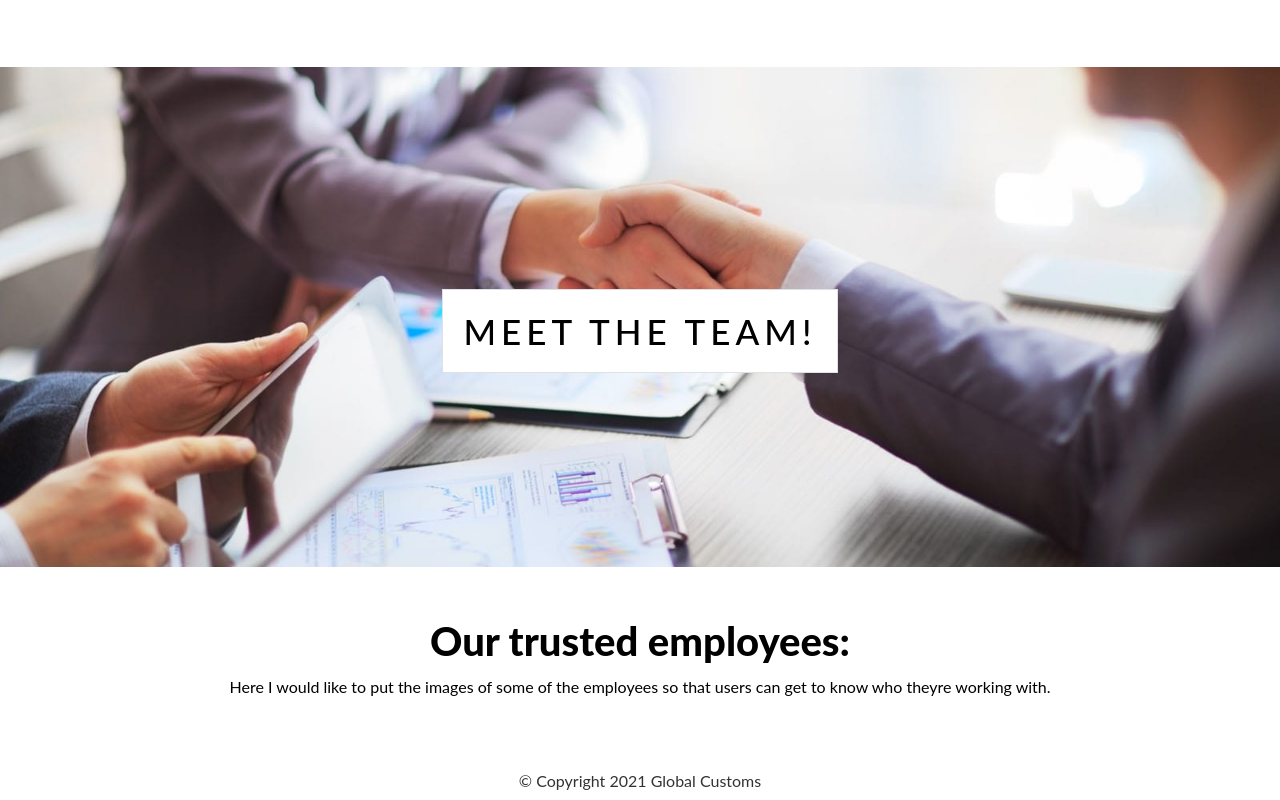
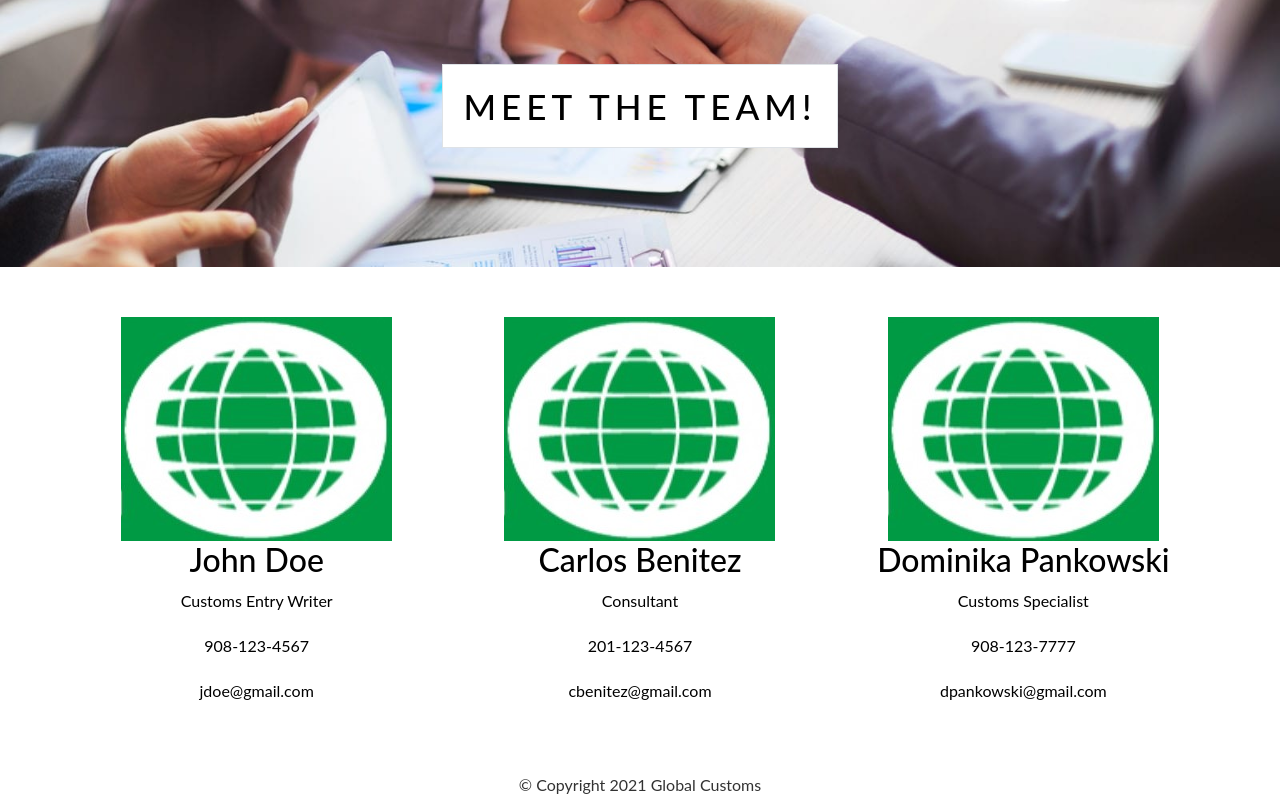
Before and after one commit to Carlosbenitez/GlobalWebsite, a React (Create React App) app: page / in a window 1280 px wide. Shown: the part 779-1579 px from the top of the page. Built offline with nearby package versions, Linux system fonts and the light colour scheme.

Commit message:
made the navbar smaller, added employee info, made the contact page work onclick, and updated images

```diff
--- a/public/css/style.css
+++ b/public/css/style.css
@@ -21,7 +21,7 @@ body, html{
 
 .pimg1{
     background-image: url(../img/ConsultingIMG.jpg);
-    height: 500px;
+    height: 350px;
     min-height: 100%;
     background-repeat: no-repeat;
 }
@@ -126,6 +126,22 @@ body, html{
     font-weight: bold;
 }
 
+/* Contact specific style */
+
+#contactbutton{
+    border-color: black;
+    color: black;
+    background-color: white;
+    margin-left: 15px;
+}
+
+#contactbutton:hover{
+    border-color: rgba(0,154,68,255);
+    background-color: rgba(0,154,68,255);
+    color: white;
+
+}
+
 /* Footer specific style */
 
 .footer{
--- a/src/App.js
+++ b/src/App.js
@@ -5,7 +5,6 @@ import Home from './pages/home/home';
 import Blog from './pages/blog/blog';
 import Licenses from './pages/licenses/licenses';
 import Services from './pages/services/services';
-import About from './pages/about/about';
 
 import { BrowserRouter as Router, Route } from "react-router-dom"
 
@@ -16,9 +15,8 @@ function App() {
 <Router>
       <Nav />
       <Route exact path={["/", "/GlobalWebsite"]} component={Home} />
-      {/* <Route path="/GlobalWebsite/about" component={About} /> */}
       <Route path="/GlobalWebsite/contact" component={Contact} />
-      <Route path="/GlobalWebsite/blog" component={Blog} />
+      {/* <Route path="/GlobalWebsite/blog" component={Blog} /> */}
       <Route path="/GlobalWebsite/licenses" component={Licenses} />
       <Route path="/GlobalWebsite/services" component={Services} />
       <Footer />
--- a/src/components/nav.js
+++ b/src/components/nav.js
@@ -5,7 +5,7 @@ import GlobalLogo from "./img/GlobalLogo.jpg"
 function Nav() {
     return (
         <nav className="navbar navbar-expand-sm">
-            <title className="navbar-brand"> <img id="navbarimg" alt="Business meeting background"src={GlobalLogo}/></title>
+            <title className="navbar-brand"> <img id="navbarimg" alt="Business meeting background" src={GlobalLogo} /></title>
             <button className="navbar-toggler" type="button" data-toggle="collapse" data-target="#navbarNavAltMarkup"
                 aria-controls="navbarNavAltMarkup" aria-expanded="false" aria-label="Toggle navigation">
                 <span className="navbar-toggler-icon"><i className="fa fa-bars"></i></span>
@@ -13,10 +13,9 @@ function Nav() {
             <div className="collapse navbar-collapse" id="navbarNavAltMarkup">
                 <div className="navbar-nav">
                     <Link to="/GlobalWebsite" className="nav-item nav-link active">Home</Link>
-                    {/* <Link to="/GlobalWebsite/about" className="nav-item nav-link">About</Link> */}
                     <Link to="/GlobalWebsite/services" className="nav-item nav-link active">Services</Link>
                     <Link to="/GlobalWebsite/licenses" className="nav-item nav-link active">Licenses</Link>
-                    <Link to="/GlobalWebsite/blog" className="nav-item nav-link active">Blog</Link>
+                    {/* <Link to="/GlobalWebsite/blog" className="nav-item nav-link active">Blog</Link> */}
                     <Link to="/GlobalWebsite/contact" className="nav-item nav-link active">Contact</Link>
                 </div>
             </div>
--- a/src/pages/about/about.js
+++ /dev/null
@@ -1,19 +0,0 @@
-import React from "react"
-
-
-function About() {
-
-    return (
-        <>
-            <h1 id=""><span id="">About Us</span></h1>
-            <h4>Customs Brokerage Services</h4>
-            <div className="contentback">
-                <article id="hometext" className="hometextbg">
-                    Global Customs Services LLC. is a full service Customs Broker. With a combined experience of over 75 years, Global Customs Services LLC. provides the import community with a unique advantage in assisting you in all your import needs.
-                </article>
-            </div>
-        </>
-    )
-}
-
-export default About
--- a/src/pages/contact/contact.js
+++ b/src/pages/contact/contact.js
@@ -4,6 +4,11 @@ import React from "react"
 
 
 function Contact() {
+    function sendTo() {
+        window.location.href = "mailto:carlosbenitez86753@yahoo.com?subject=" + document.getElementById('Subject').value + "&body=" +
+            document.getElementById('Message').value
+        window.alert("Thank you for your message!");
+    }
 
     return (
         <>
@@ -14,16 +19,18 @@ function Contact() {
                 <hr />
                 <form id="contactform">
                     <div className="form-group col-md-6">
-                        <label htmlFor="exampleFormControlInput1" className="contactlabels">Subject</label>
+                        <input type="email" className="form-control" id="Name" placeholder="Name" />
+                    </div>
+
+                    <div className="form-group col-md-6">
                         <input type="email" className="form-control" id="Subject" placeholder="Subject" />
                     </div>
 
                     <div className="form-group col-md-6">
-                        <label htmlFor="exampleFormControlTextarea1" className="contactlabels">Message:</label>
-                        <textarea className="form-control" id="Message" rows="8" placeholder="Subject"></textarea>
+                        <textarea className="form-control" id="Message" rows="8" placeholder="Write your message here:"></textarea>
                         <br />
                     </div>
-                    <button type="button" className="btn btn-primary btn-lg" id="contactbutton">Submit</button>
+                    <button type="button" className="btn btn-primary btn-lg" id="contactbutton" onClick={sendTo}>Submit</button>
                 </form>
             </div>
         </>
--- a/src/pages/home/home.js
+++ b/src/pages/home/home.js
@@ -1,13 +1,35 @@
 import React from "react"
+import logo from "./img/GlobalFavicon.jpg"
 
 function Home() {
+    const cardInfo = [
+        { image: logo, title: "John Doe", position: "Customs Entry Writer", phone: "908-123-4567", email: "jdoe@gmail.com", alt: "The Company Logo" },
 
+        { image: logo, title: "Carlos Benitez", position: "Consultant", phone: "201-123-4567", email: "cbenitez@gmail.com", alt: "The Company Logo" },
+
+        { image: logo, title: "Dominika Pankowski", position: "Customs Specialist", phone: "908-123-7777", email: "dpankowski@gmail.com", alt: "The Company Logo" },
+
+    ];
+
+
+    const renderCard = (card, index) => {
+        return (
+            <div className="col-sm-8 col-md-4 col-lg-4" >
+                <div className="content">
+                    <img src={card.image} alt={card.alt} />
+                    <h2>{card.title}</h2>
+                    <p>{card.position}</p>
+                    <p>{card.phone}</p>
+                    <p>{card.email}</p>
+                </div>
+            </div>)
+    }
     return (
         <>
             <div className="pimg1">
                 <div className="ptext">
                     <span className="border">
-                    Global Customs Services LLC.
+                        Global Customs Services LLC.
                     </span>
                 </div>
             </div>
@@ -22,15 +44,15 @@ function Home() {
             <div className="pimg1">
                 <div className="ptext">
                     <span className="border">
-                    Meet the Team!
+                        Meet the Team!
                     </span>
                 </div>
             </div>
 
             <section className="section section-light">
-                <h1 id="homequote"> Our trusted employees:</h1>
-                <p>Here I would like to put the images of some of the employees so that users can get to know who theyre working with.
-                </p>
+                <div className="row">
+                    {cardInfo.map(renderCard)}
+                </div>
             </section>
         </>
     )
```
Also changed, not shown: src/pages/home/img/GlobalFavicon.jpg (added), src/pages/licenses/licenses.js (indentation only).
